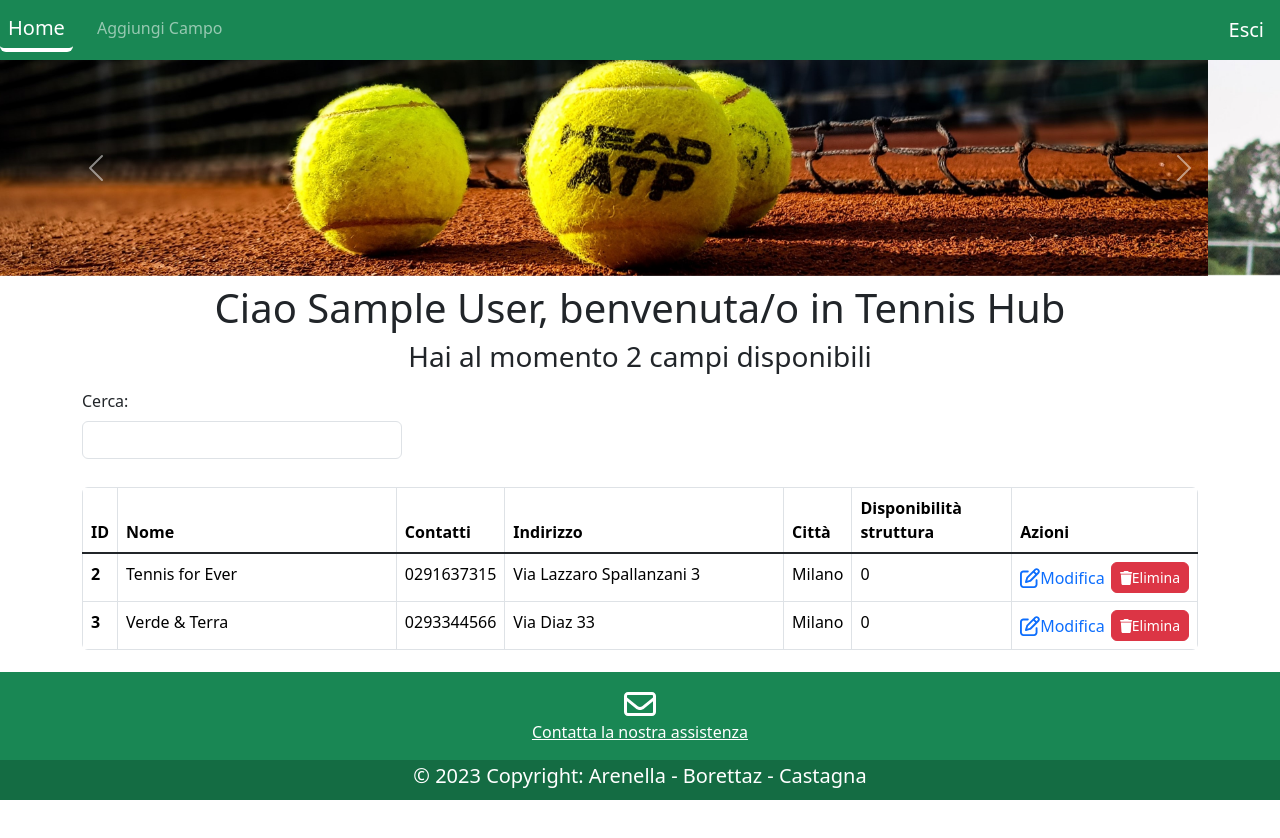
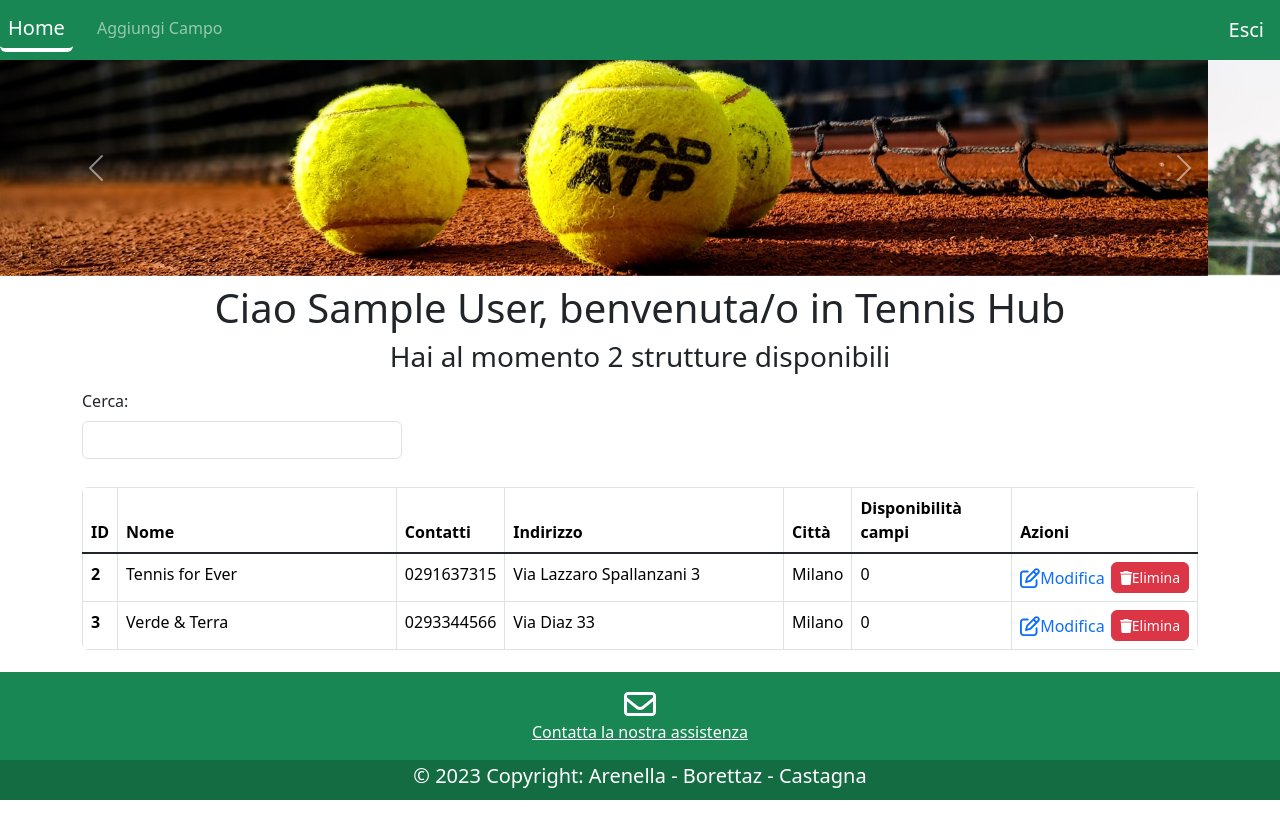
Before and after one commit to immacolato/vue-arenella-borettaz-castagna, a Vue app: page / in a window 1280 px wide. Shown: the top 838 px of the page. Built offline with nearby package versions, Linux system fonts and the light colour scheme; data requests are answered from the project's data file; sample sign-in values are in the browser's storage.

Commit message:
minor changes

```diff
--- a/src/views/Home.vue
+++ b/src/views/Home.vue
@@ -27,12 +27,12 @@
 
     <h1 class="text-center mt-2">Ciao {{ name }}, benvenuta/o in Tennis Hub</h1>
     <h3 v-if="numberOfFields == 0" class="text-center mt-2">
-      Hai al momento {{ numberOfFields }} campi disponibili, aggiungi il tuo primo campo!
+      Hai al momento {{ numberOfFields }} strutture disponibili, aggiungi la tua prima struttura da Tennis!
     </h3>
     <h3 v-else-if="numberOfFields == 1" class="text-center mt-2">
-      Hai al momento {{ numberOfFields }} campo disponibile
+      Hai al momento {{ numberOfFields }} struttura disponibile
     </h3>
-    <h3 v-else class="text-center mt-2">Hai al momento {{ numberOfFields }} campi disponibili</h3>
+    <h3 v-else class="text-center mt-2">Hai al momento {{ numberOfFields }} strutture disponibili</h3>
     <!--<button @click="increment">Increment</button>-->
     <!--<button @click="decrement">Decrement</button>-->
     <div class="container">
@@ -50,7 +50,7 @@
               <th scope="col" class="col-1">Contatti</th>
               <th scope="col" class="col-3">Indirizzo</th>
               <th scope="col">Città</th>
-              <th scope="col">Disponibilità struttura</th>
+              <th scope="col">Disponibilità campi</th>
               <th scope="col" class="col-2">Azioni</th>
             </tr>
           </thead>
```
